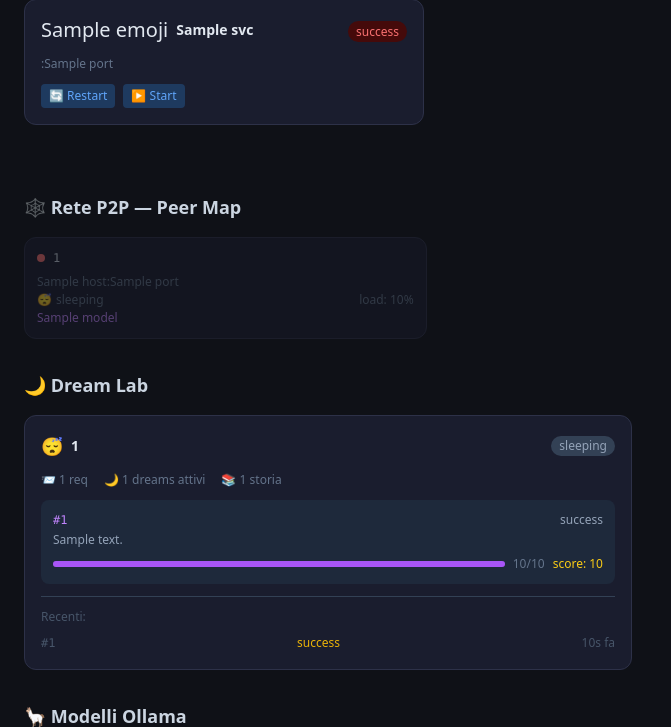
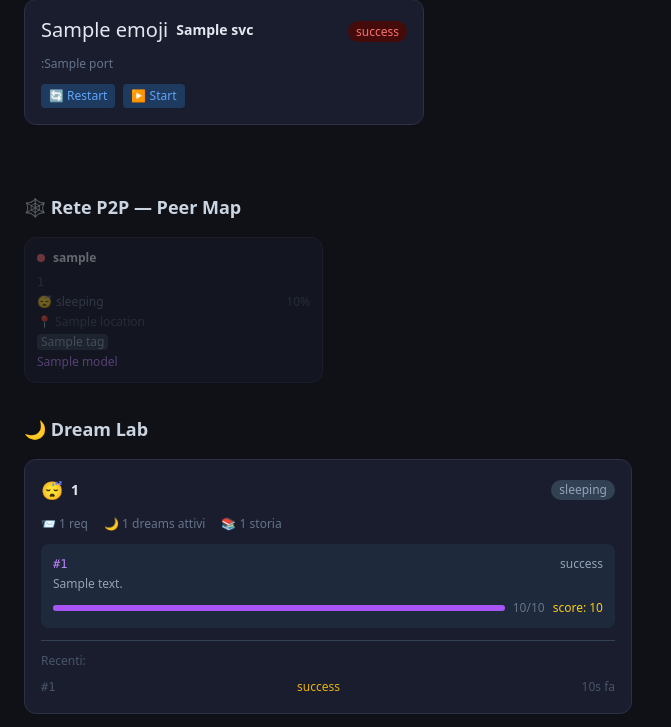
Before and after one commit to opodark/hyperspace-agi-0.9, a FastAPI app: template dashboard/templates/index.html in a window 1280 px wide. Shown: the part 157-884 px from the top of the page, without its empty margins (0-671 px from the left). Run offline with FastAPI, Linux system fonts and the light colour scheme; the template is opened without the code that fills it: most values are stand-ins (such as "Sample title", 1, 10 or a date in 2020); some libraries are stand-ins or nearby versions.

Commit message:
fix: dashboard Peer Map aggrega self+peers da tutti i NODE_URLS, dedup per node_id

```diff
--- a/dashboard/server.py
+++ b/dashboard/server.py
@@ -1,5 +1,4 @@
 # HyperSpace-AGI v6.0 - Dashboard Server
-# FastAPI + HTMX + TailwindCSS - porta 8769
 from __future__ import annotations
 import docker
 import httpx
@@ -11,12 +10,11 @@ import os
 app = FastAPI(title='HyperSpace Dashboard', version='2.0.0')
 templates = Jinja2Templates(directory='/dashboard/templates')
 
-DOCKER_CLIENT   = docker.from_env()
-OLLAMA_URL      = os.getenv('OLLAMA_BASE_URL', 'http://ollama:11434')
-CONTROL_PLANE   = os.getenv('CONTROL_PLANE_URL', 'http://control-plane:8768')
-AUTHORITY_URL   = os.getenv('AUTHORITY_URL', 'http://authority:8766')
+DOCKER_CLIENT = docker.from_env()
+OLLAMA_URL    = os.getenv('OLLAMA_BASE_URL', 'http://ollama:11434')
+CONTROL_PLANE = os.getenv('CONTROL_PLANE_URL', 'http://control-plane:8768')
+AUTHORITY_URL = os.getenv('AUTHORITY_URL', 'http://authority:8766')
 
-# Tutti i node URLs (supporta multi-node)
 NODE_URLS = [
     url.strip()
     for url in os.getenv('NODE_URLS', 'http://node:8765').split(',')
@@ -24,14 +22,14 @@ NODE_URLS = [
 ]
 
 SERVICES = [
-    {'name': 'hyperspace-ollama',        'label': 'Ollama',         'port': 11434, 'emoji': '🦙'},
-    {'name': 'hyperspace-authority',     'label': 'Authority',      'port': 8766,  'emoji': '🔍'},
-    {'name': 'hyperspace-node',          'label': 'Node A',         'port': 8765,  'emoji': '🤖'},
-    {'name': 'hyperspace-node-b',        'label': 'Node B',         'port': 8770,  'emoji': '🤖'},
-    {'name': 'hyperspace-worker',        'label': 'Worker',         'port': 8767,  'emoji': '⚙️'},
-    {'name': 'hyperspace-control-plane', 'label': 'Control Plane',  'port': 8768,  'emoji': '🧠'},
-    {'name': 'hyperspace-webui',         'label': 'Open WebUI',     'port': 8080,  'emoji': '🌐'},
-    {'name': 'hyperspace-dashboard',     'label': 'Dashboard',      'port': 8769,  'emoji': '📊'},
+    {'name': 'hyperspace-ollama',        'label': 'Ollama',        'port': 11434, 'emoji': '🦙'},
+    {'name': 'hyperspace-authority',     'label': 'Authority',     'port': 8766,  'emoji': '🔍'},
+    {'name': 'hyperspace-node',          'label': 'Node A',        'port': 8765,  'emoji': '🤖'},
+    {'name': 'hyperspace-node-b',        'label': 'Node B',        'port': 8770,  'emoji': '🤖'},
+    {'name': 'hyperspace-worker',        'label': 'Worker',        'port': 8767,  'emoji': '⚙️'},
+    {'name': 'hyperspace-control-plane', 'label': 'Control Plane', 'port': 8768,  'emoji': '🧠'},
+    {'name': 'hyperspace-webui',         'label': 'Open WebUI',    'port': 8080,  'emoji': '🌐'},
+    {'name': 'hyperspace-dashboard',     'label': 'Dashboard',     'port': 8769,  'emoji': '📊'},
 ]
 
 
@@ -74,33 +72,52 @@ async def get_node_dreams(url: str) -> dict | None:
     return None
 
 
-async def get_node_peers(url: str) -> dict | None:
-    try:
-        async with httpx.AsyncClient(timeout=5.0) as client:
-            r = await client.get(f'{url}/gossip/peers')
-            if r.status_code == 200:
-                return r.json()
-    except Exception:
-        pass
-    return None
+async def get_all_peers() -> list[dict]:
+    """
+    Aggrega self + peers da TUTTI i NODE_URLS.
+    Deduplicazione per node_id — in caso di conflitto vince
+    l'entry con last_seen più recente.
+    """
+    seen: dict[str, dict] = {}
+
+    async def fetch_one(url: str) -> None:
+        try:
+            async with httpx.AsyncClient(timeout=5.0) as client:
+                r = await client.get(f'{url}/gossip/peers')
+                if r.status_code != 200:
+                    return
+                data = r.json()
+                # includi il nodo stesso (self)
+                candidates = [data['self']] + data.get('peers', [])
+                for p in candidates:
+                    nid = p.get('node_id', '')
+                    if not nid or nid.startswith('__bootstrap'):
+                        continue
+                    existing = seen.get(nid)
+                    if existing is None or p.get('last_seen', 0) > existing.get('last_seen', 0):
+                        seen[nid] = p
+        except Exception:
+            pass
+
+    import asyncio
+    await asyncio.gather(*[fetch_one(url) for url in NODE_URLS])
+    # ordina: prima alive, poi per node_id
+    return sorted(seen.values(), key=lambda p: (not p.get('alive', False), p.get('node_id', '')))
 
 
 # ── Routes ────────────────────────────────────────────────────────────────────
 
 @app.get('/', response_class=HTMLResponse)
 async def index(request: Request):
+    import asyncio
     services = [{**svc, **get_container_status(svc['name'])} for svc in SERVICES]
-    models   = await get_ollama_models()
-    stats    = await get_routing_stats()
-    # dream nodes
-    dream_nodes = []
-    for url in NODE_URLS:
-        data = await get_node_dreams(url)
-        if data:
-            dream_nodes.append(data)
-    # peers da node-a
-    peer_data  = await get_node_peers(NODE_URLS[0]) if NODE_URLS else {}
-    peers      = peer_data.get('peers', []) if peer_data else []
+    models, stats, dream_nodes, peers = await asyncio.gather(
+        get_ollama_models(),
+        get_routing_stats(),
+        asyncio.gather(*[get_node_dreams(url) for url in NODE_URLS]),
+        get_all_peers(),
+    )
+    dream_nodes = [d for d in dream_nodes if d is not None]
     return templates.TemplateResponse('index.html', {
         'request': request, 'services': services, 'models': models,
         'stats': stats, 'dream_nodes': dream_nodes, 'peers': peers,
@@ -127,18 +144,15 @@ async def partial_stats(request: Request):
 
 @app.get('/partials/dreams', response_class=HTMLResponse)
 async def partial_dreams(request: Request):
-    dream_nodes = []
-    for url in NODE_URLS:
-        data = await get_node_dreams(url)
-        if data:
-            dream_nodes.append(data)
+    import asyncio
+    results = await asyncio.gather(*[get_node_dreams(url) for url in NODE_URLS])
+    dream_nodes = [d for d in results if d is not None]
     return templates.TemplateResponse('partials/dreams.html', {'request': request, 'nodes': dream_nodes})
 
 
 @app.get('/partials/peers', response_class=HTMLResponse)
 async def partial_peers(request: Request):
-    peer_data = await get_node_peers(NODE_URLS[0]) if NODE_URLS else {}
-    peers     = peer_data.get('peers', []) if peer_data else []
+    peers = await get_all_peers()
     return templates.TemplateResponse('partials/peers.html', {'request': request, 'peers': peers})
 
 
@@ -197,12 +211,13 @@ async def pull_model(request: Request):
                         try:
                             data      = json.loads(line)
                             status    = data.get('status', '')
-                            total     = data.get('total', 0)
+                            total     = data.get('completed', 0)
                             completed = data.get('completed', 0)
-                            if total > 0:
-                                pct    = int(completed * 100 / total)
+                            tot       = data.get('total', 0)
+                            if tot > 0:
+                                pct    = int(completed * 100 / tot)
                                 mb     = completed // 1_048_576
-                                tot_mb = total // 1_048_576
+                                tot_mb = tot // 1_048_576
                                 bar    = '█' * (pct // 5) + '░' * (20 - pct // 5)
                                 msg    = f'[{bar}] {pct}% ({mb}/{tot_mb} MB)'
                             else:
--- a/dashboard/templates/partials/peers.html
+++ b/dashboard/templates/partials/peers.html
@@ -1,19 +1,38 @@
-<!-- P2P Peer Map partial -->
+<!-- P2P Peer Map - aggrega self+peers da tutti i nodi -->
 {% if peers %}
-<div class="grid grid-cols-2 md:grid-cols-3 gap-3">
+<div class="grid grid-cols-2 md:grid-cols-3 lg:grid-cols-4 gap-3">
   {% for peer in peers %}
   <div class="card p-3 {% if not peer.alive %}opacity-40{% endif %}">
     <div class="flex items-center gap-2 mb-2">
-      <span class="w-2 h-2 rounded-full {% if peer.alive %}bg-green-400{% else %}bg-red-400{% endif %}"></span>
-      <span class="font-mono text-xs text-slate-300">{{ peer.node_id }}</span>
+      <span class="w-2 h-2 rounded-full flex-shrink-0
+        {% if peer.alive %}bg-green-400 animate-pulse{% else %}bg-red-400{% endif %}"></span>
+      <!-- nickname se presente, altrimenti node_id -->
+      <span class="font-semibold text-xs text-slate-200 truncate">
+        {{ peer.nickname if peer.nickname else peer.node_id }}
+      </span>
     </div>
-    <div class="text-xs text-slate-500 space-y-0.5">
-      <div>{{ peer.host }}:{{ peer.port }}</div>
+    <div class="text-xs text-slate-500 space-y-1">
+      <!-- node_id tecnico sotto il nickname -->
+      {% if peer.nickname %}
+      <div class="font-mono text-slate-600">{{ peer.node_id }}</div>
+      {% endif %}
       <div class="flex items-center gap-1">
         <span>{% if peer.state == 'dreaming' %}🌀{% elif peer.state == 'sleeping' %}😴{% else %}⚡{% endif %}</span>
-        <span>{{ peer.state }}</span>
-        <span class="ml-auto">load: {{ (peer.load * 100) | int }}%</span>
+        <span class="{% if peer.state == 'dreaming' %}text-purple-400
+                     {% elif peer.state == 'sleeping' %}text-slate-500
+                     {% else %}text-green-400{% endif %}">{{ peer.state }}</span>
+        <span class="ml-auto text-slate-600">{{ (peer.load * 100) | int }}%</span>
       </div>
+      {% if peer.location %}
+      <div class="text-slate-600 truncate">📍 {{ peer.location }}</div>
+      {% endif %}
+      {% if peer.tags %}
+      <div class="flex gap-1 flex-wrap">
+        {% for tag in peer.tags %}
+        <span class="px-1 rounded bg-slate-700 text-slate-400">{{ tag }}</span>
+        {% endfor %}
+      </div>
+      {% endif %}
       {% if peer.models %}
       <div class="text-purple-400 truncate">{{ peer.models | join(', ') }}</div>
       {% endif %}
@@ -22,5 +41,5 @@
   {% endfor %}
 </div>
 {% else %}
-<div class="card p-4 text-slate-600 text-sm">Nessun peer P2P scoperto ancora — avvia node-b per vedere la rete.</div>
+<div class="card p-4 text-slate-600 text-sm">Nessun peer P2P scoperto ancora.</div>
 {% endif %}
```
